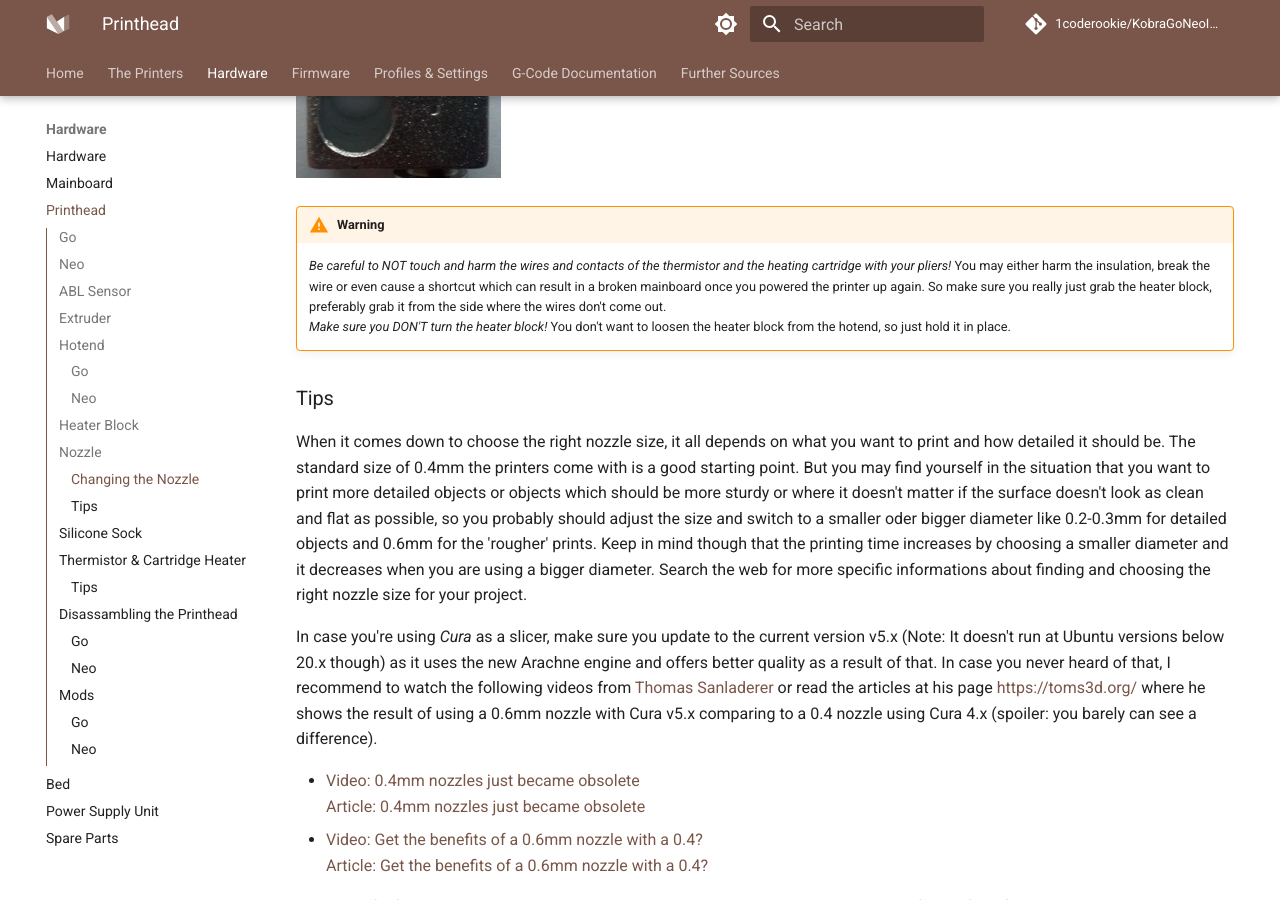
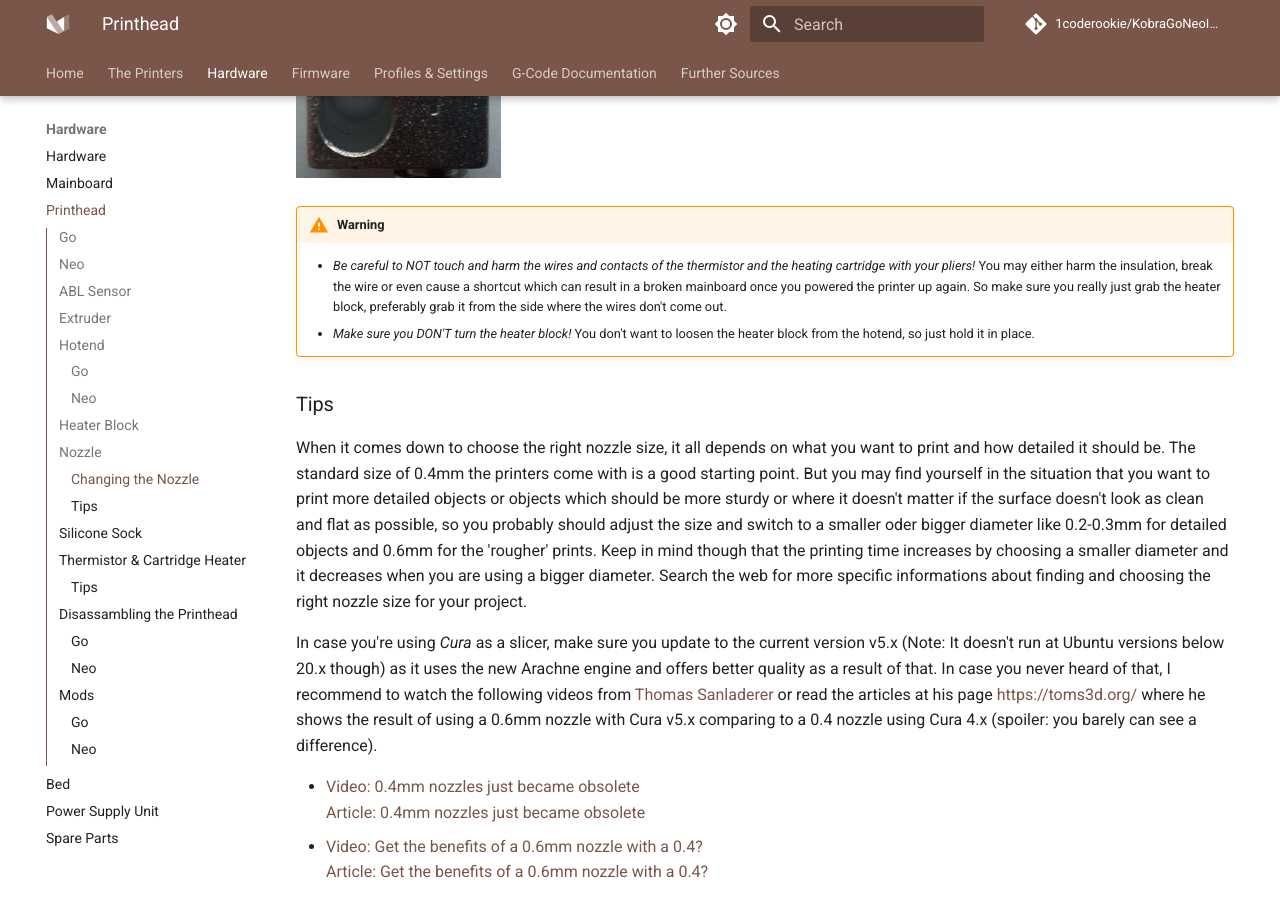
Before and after one commit to 1coderookie/KobraGoNeoInsights, an MkDocs documentation site: the page built from docs/hardware/printhead.md, in a window 1280 px wide and 900 px high, scrolled down 4294 px. Built offline with MkDocs 1.6.1 and Material for MkDocs 9.7.7, drawn with Linux system fonts in a browser that asks for light colours; comment, search, counter and statistics services are not loaded.

```diff
--- a/docs/hardware/printhead.md
+++ b/docs/hardware/printhead.md
@@ -86,8 +86,8 @@ Don't get irritated by the fact that there's a little gap between the head of th
 
 !!! warning
 
-    *Be careful to NOT touch and harm the wires and contacts of the thermistor and the heating cartridge with your pliers!* You may either harm the insulation, break the wire or even cause a shortcut which can result in a broken mainboard once you powered the printer up again. So make sure you really just grab the heater block, preferably grab it from the side where the wires don't come out.
-    *Make sure you DON'T turn the heater block!* You don't want to loosen the heater block from the hotend, so just hold it in place.
+    - *Be careful to NOT touch and harm the wires and contacts of the thermistor and the heating cartridge with your pliers!* You may either harm the insulation, break the wire or even cause a shortcut which can result in a broken mainboard once you powered the printer up again. So make sure you really just grab the heater block, preferably grab it from the side where the wires don't come out.
+    - *Make sure you DON'T turn the heater block!* You don't want to loosen the heater block from the hotend, so just hold it in place.
 
 
 ### Tips
```
Also changed, not shown: other parts of docs/hardware/printhead.md (+1 -1 lines).
